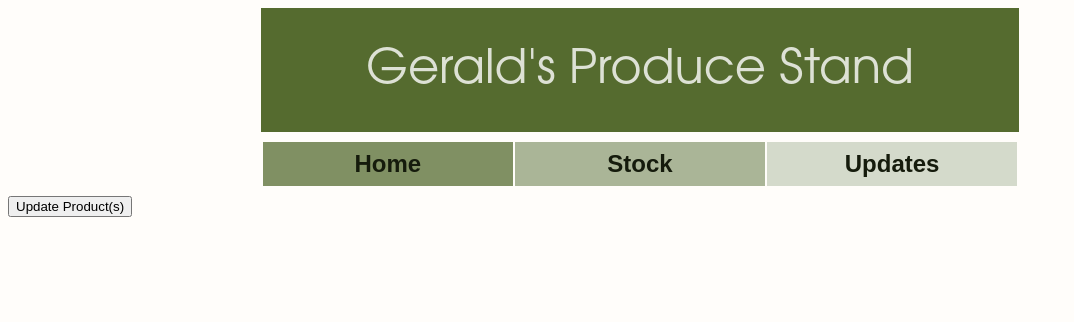
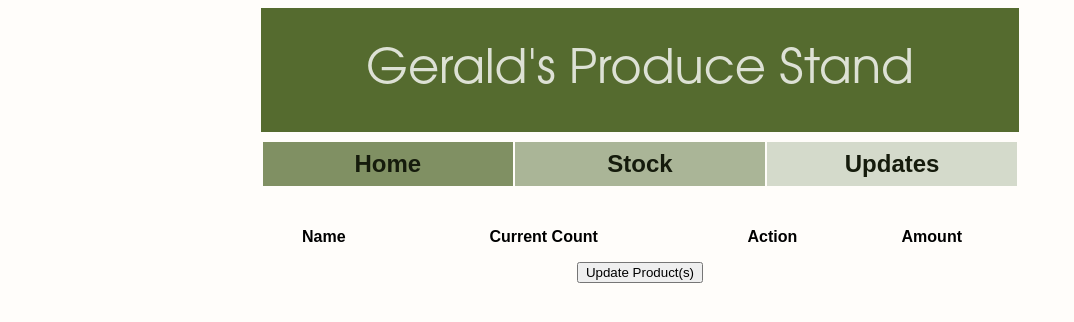
Before and after one commit to idpeoples/geralds-produce-stand, a PHP site: page /update.php in a window 1280 px wide. Shown: the top 322 px of the page, without its empty margins (0-1074 px from the left). Run offline with PHP 8.4, Linux system fonts and the light colour scheme; data that the repository does not hold is empty.

Commit message:
add update header and styling

```diff
--- a/update.css
+++ b/update.css
@@ -1 +1,36 @@
-@import "index.css"
+@import "index.css";
+
+form > *:last-child {
+
+    margin-left: 45%;
+    margin-right: 45%;
+    width: 10%;
+
+}
+
+#produce-update-container {
+
+    display: table;
+    margin-top: 2em;
+    margin-bottom: 1em;
+    width: 60%;
+
+}
+
+#produce-update-container > *:nth-child(1) {
+
+    font-weight: bold;
+
+}
+
+.product_update {
+
+    display: table-row;
+
+}
+
+.product_update > * {
+
+    display: table-cell;
+
+}
--- a/update.php
+++ b/update.php
@@ -156,6 +156,7 @@
 
                 <?php
 
+                    echo '<div class="product_update"><div>Name</div><div>Current Count</div><div>Action</div><div>Amount</div></div>';
                     $queryString = 'select * from '.$schema['table name'];
                     $queryStatement = $dbconn->query($queryString);
                     $results = $queryStatement->execute();
```
